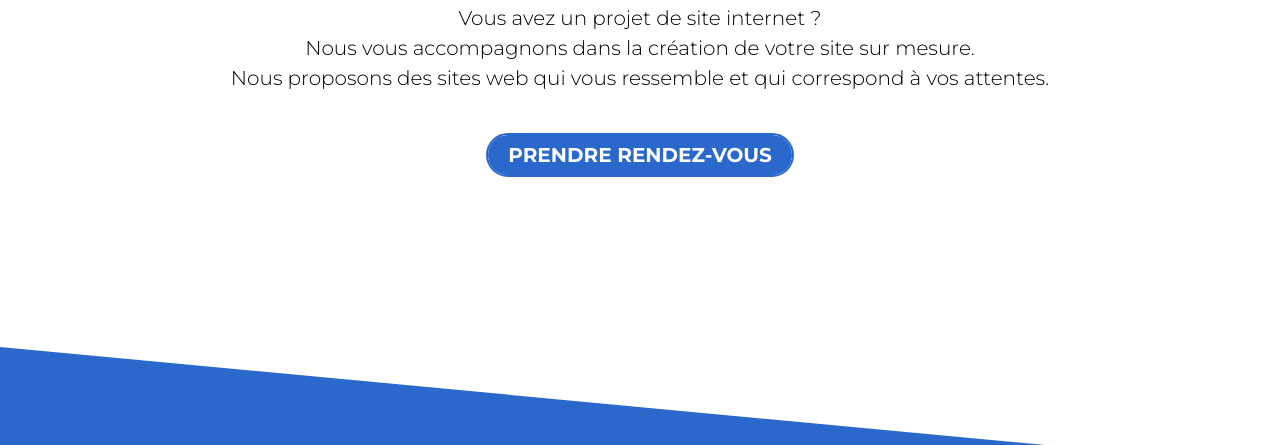
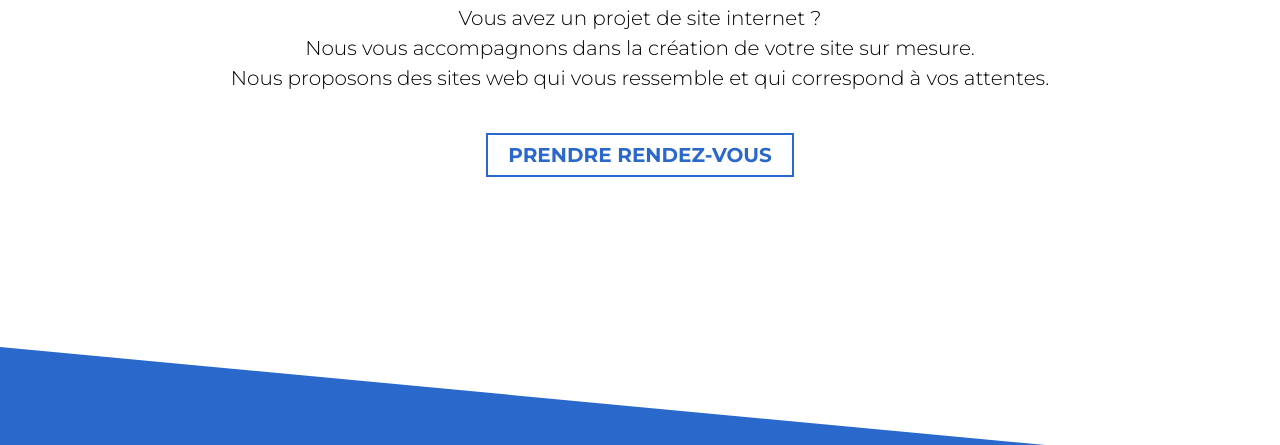
Before and after one commit to Elowanmst/EC-craft, a plain HTML site: page index.html in a window 1280 px wide. Shown: the part 977-1422 px from the top of the page. Drawn offline with nearby package versions, Linux system fonts and the light colour scheme.

Commit message:
feat : added new buttons second and third

```diff
--- a/css/style.css
+++ b/css/style.css
@@ -331,6 +331,7 @@ html, body {
     transform: scale(1.05); /* Agrandissement au survol */
 }
 
+/* BOUTON COOL */
 .bt-cool{
     box-sizing: border-box;
     appearance: none;
@@ -356,7 +357,7 @@ html, body {
     outline: 0;
 }
 
-
+/* EFFECT BUTTONs */
 .first{
     border-color: #2a68cb;
     color: #ffffff;
@@ -367,9 +368,51 @@ html, body {
     box-shadow: 0 0 10px 0 #2a68cb inset, 0 0 10px 4px #2a68cb;
 }
 
+.second{
+    border-color: #2a68cb;
+    color: #2a68cb;
+    background: linear-gradient(45deg, #2a68cb 50%, transparent 50%);
+    background-position: 100%;
+    background-size: 400%;
+    transition: background 350ms ease-in-out;
+}
+.second:hover {
+    background-position: 0;
+    color: #ffffff;
+}
+
+.third{
+    border-color: #2a68cb;
+    border-radius: 0;
+    color: #2a68cb;
+    position: relative;
+    overflow: hidden;
+    z-index: 1;
+    transition: color 150ms ease-in-out;
+}
+.third:after {
+    content: '';
+    position: absolute;
+    display: block;
+    top: 0;
+    left: 50%;
+    transform: translateX(-50%);
+    width: 0;
+    height: 100%;
+    background: #2a68cb;
+    z-index: -1;
+    transition: width 150ms ease-in-out;
+}
+.third:hover {
+    color: #fff;
+}
+.third:hover:after {
+    width: 110%;
+}
 
 
 
+/* CSS EN BORDEL - À TRIER */
 
 p{
     line-height: 1.5;
--- a/index.html
+++ b/index.html
@@ -40,7 +40,7 @@
         <div class="CTA">
             <h3 class="black">UN SITE SUR-MESURE ADAPTÉ À <span class="blue">VOS BESOINS</span></h3>
             <p>Vous avez un projet de site internet ? <br> Nous vous accompagnons dans la création de votre site sur mesure. <br>Nous proposons des sites web qui vous ressemble et qui correspond à vos attentes.</p>
-            <a class="bt-cool first" href="">Prendre rendez-vous</a>
+            <a class="bt-cool third" href="">Prendre rendez-vous</a>
         </div>
 
         <div class="triangle-3"></div>
```
